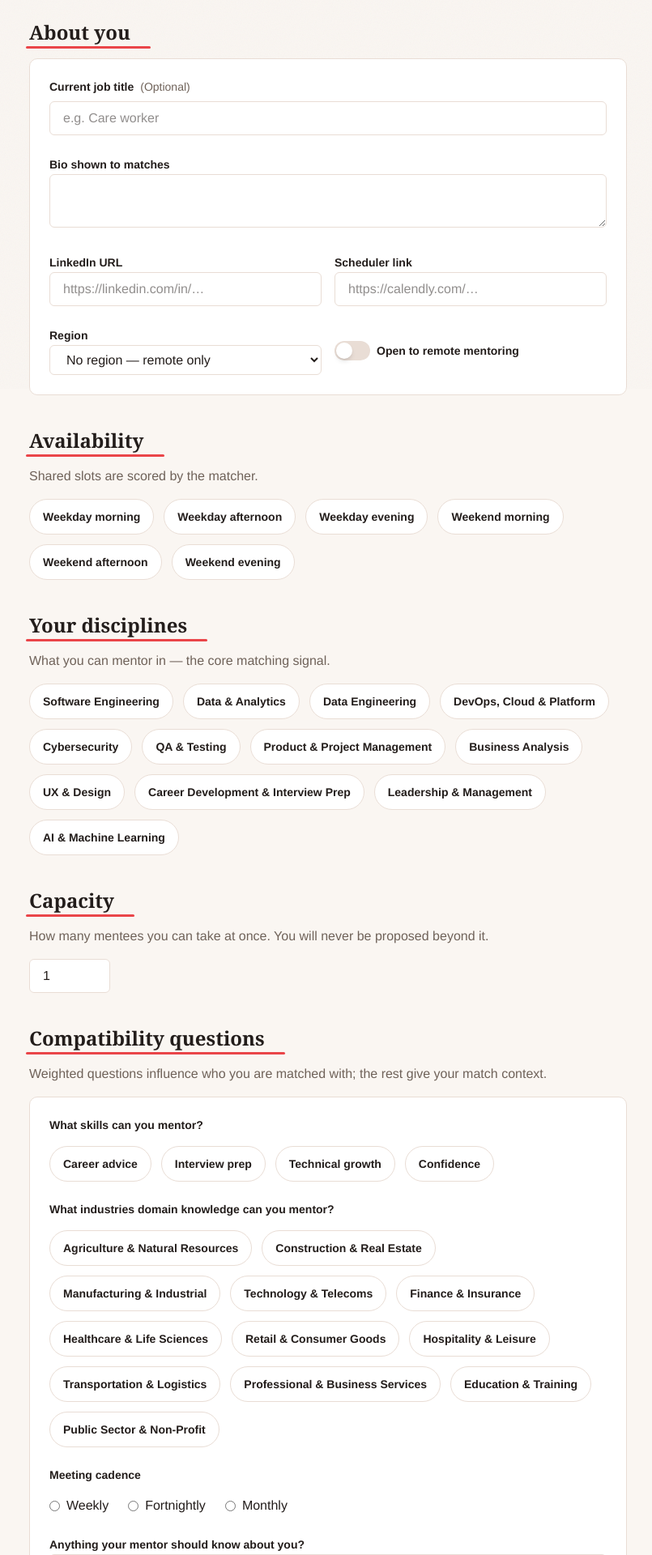
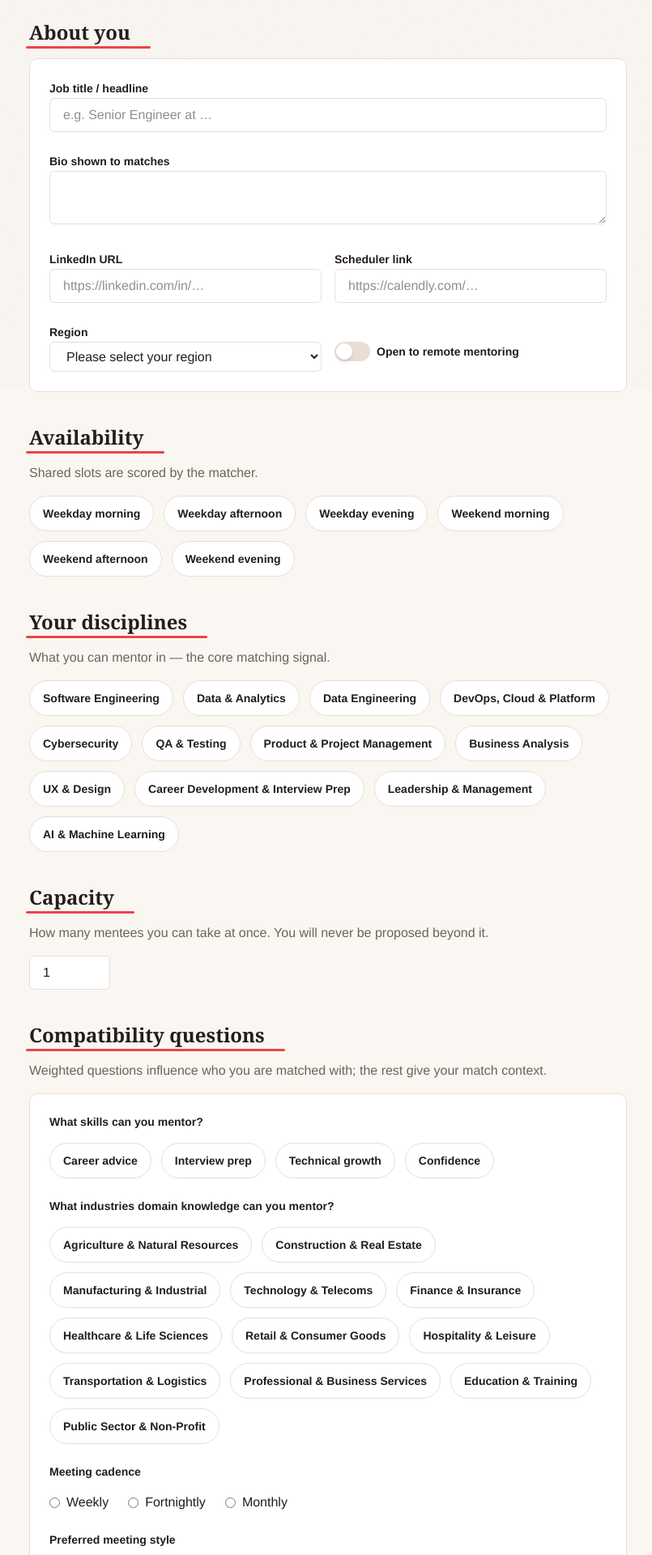
Before and after one commit to Zobeir-Rigi/Career-Mentors-Matching, a React (Vite) app in the folder client/: page /mentor/profile in a window 1280 px wide. Shown: the part 320-2240 px from the top of the page at 81% size, without its empty margins (44-849 px from the left). Built offline with nearby package versions, Linux system fonts and the light colour scheme.

Commit message:
updated region select

```diff
--- a/client/src/ProfileOptions.tsx
+++ b/client/src/ProfileOptions.tsx
@@ -47,3 +47,13 @@ export const mentorshipOptions = [
 export const cadenceOptions = ["Weekly", "Fortnightly", "Monthly"];
 
 export const mentoringStyleOptions = ["Structured", "Open", "Mix"];
+
+export const regionOptions = [
+  "LONDON",
+  "WEST_MIDLANDS",
+  "SCOTLAND",
+  "NORTH_WEST",
+  "CAPE_TOWN",
+  "SHEFFIELD",
+  "OTHER",
+];
--- a/client/src/components/ui/FormField.tsx
+++ b/client/src/components/ui/FormField.tsx
@@ -1,17 +1,14 @@
 interface FormFieldProps {
   label: string;
+  optional?: string;
   children: React.ReactNode;
 }
 
-export function FormField({
-  label,
-  children,
-}: FormFieldProps) {
+export function FormField({ label, optional, children }: FormFieldProps) {
   return (
     <div className="space-y-2">
-      <label className="text-sm font-semibold">
-        {label}
-      </label>
+      <label className="text-sm font-semibold">{label}</label>
+      <span className="mx-2 text-sm text-muted">{optional}</span>
 
       {children}
     </div>
--- a/client/src/components/ui/QuestionLabel.tsx
+++ b/client/src/components/ui/QuestionLabel.tsx
@@ -2,10 +2,13 @@ import { cn } from "../../lib/utils";
 
 interface QuestionLabelProps {
   question: string;
+  className?: string;
 }
 
-export function QuestionLabel({ question }: QuestionLabelProps) {
+export function QuestionLabel({ question, className }: QuestionLabelProps) {
   return (
-    <label className={cn("block mb-4 text-sm font-semibold")}>{question}</label>
+    <label className={cn(`block mb-4 text-sm font-semibold ${className}`)}>
+      {question}
+    </label>
   );
 }
--- a/client/src/pages/MentorProfile.tsx
+++ b/client/src/pages/MentorProfile.tsx
@@ -9,6 +9,7 @@ import {
   cadenceOptions,
   mentoringStyleOptions,
   industryOptions,
+  regionOptions,
 } from "../ProfileOptions";
 import { Input } from "../components/ui/Input";
 import { FormField } from "../components/ui/FormField";
@@ -22,8 +23,6 @@ import { QuestionLabel } from "../components/ui/QuestionLabel";
 import { Notice } from "../components/ui/Notice";
 
 export function MentorProfile() {
-  const isMatchReady = false;
-
   const {
     jobTitle,
     setJobTitle,
@@ -119,21 +118,13 @@ export function MentorProfile() {
         <section className="space-y-4">
           <SectionHead sectionHead="About you" sectionDescription="" />
           <Card className="max-w-[738px] space-y-6">
-            <div className="space-y-2">
-              <div className="flex items-center gap-2">
-                <label className="text-sm font-semibold">
-                  Current job title
-                </label>
-
-                <span className="text-sm text-muted">(Optional)</span>
-              </div>
-
+            <FormField label="Job title / headline">
               <Input
-                placeholder="e.g. Care worker"
+                placeholder="e.g. Senior Engineer at …"
                 value={jobTitle}
                 onChange={(e) => setJobTitle(e.target.value)}
               />
-            </div>
+            </FormField>
 
             <FormField label="Bio shown to matches">
               <Textarea value={bio} onChange={(e) => setBio(e.target.value)} />
@@ -164,12 +155,20 @@ export function MentorProfile() {
                   value={region}
                   onChange={(e) => setRegion(e.target.value)}
                 >
-                  <option value="OTHER">No region — remote only</option>
-                  <option value="LONDON">London</option>
-                  <option value="WEST_MIDLANDS">West Midland</option>
+                  <option key="" value="">
+                    Please select your region
+                  </option>
+                  {regionOptions.map((region) => {
+                    return (
+                      <option key={region} value={region}>
+                        {region}
+                      </option>
+                    );
+                  })}
                 </select>
               </FormField>
 
+              <FormField label="">
                 <div className="flex items-center gap-2">
                   <Switch
                     checked={openToRemote}
@@ -179,6 +178,7 @@ export function MentorProfile() {
                     Open to remote mentoring
                   </label>
                 </div>
+              </FormField>
             </div>
           </Card>
         </section>
@@ -266,9 +266,7 @@ export function MentorProfile() {
                 ))}
               </div>
             </div>
-            <FormField label="Anything your mentor should know about you?">
-              <Textarea rows={4} />
-            </FormField>
+
             <div className="space-y-2">
               <QuestionLabel question="Preferred meeting style" />
               <div className="flex flex-wrap gap-6">
@@ -291,7 +289,14 @@ export function MentorProfile() {
         <section className="max-w-[738px] space-y-6 pb-15">
           <div className="h-px bg-line" />
 
-          <Button>Save profile</Button>
+          <Button
+            onClick={() =>
+              checkEmptyFields(profileData).length == 0 &&
+              console.log(profileData)
+            }
+          >
+            Save profile
+          </Button>
         </section>
       </main>
     </div>
```
Lines whose indentation alone changed are shown as unchanged.
